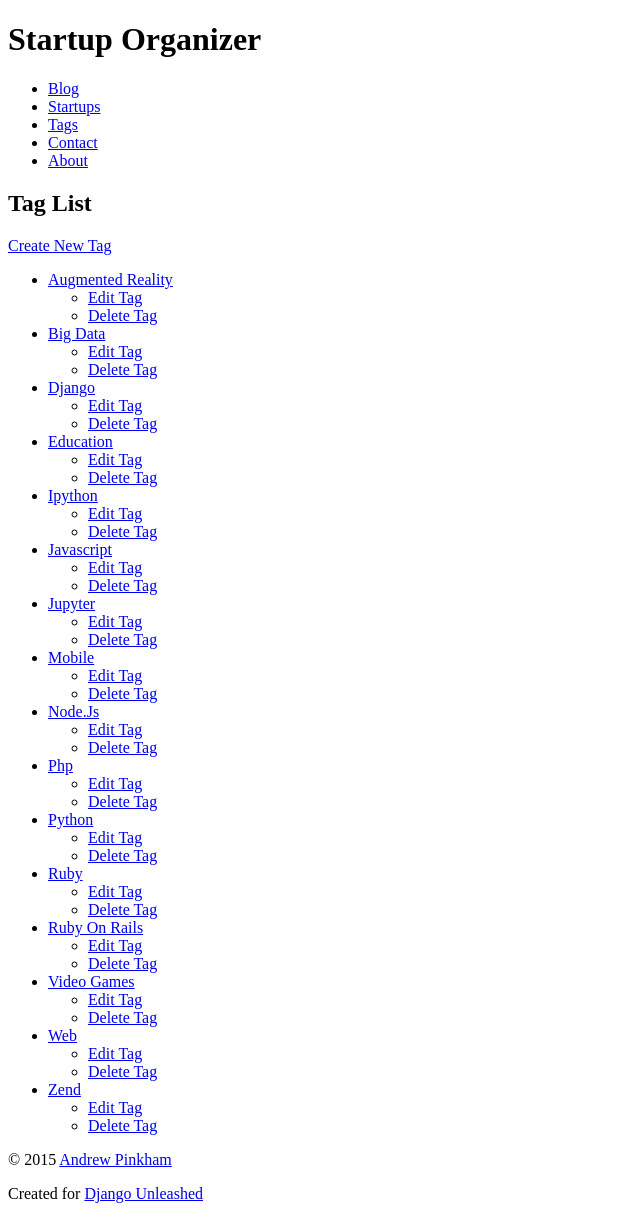
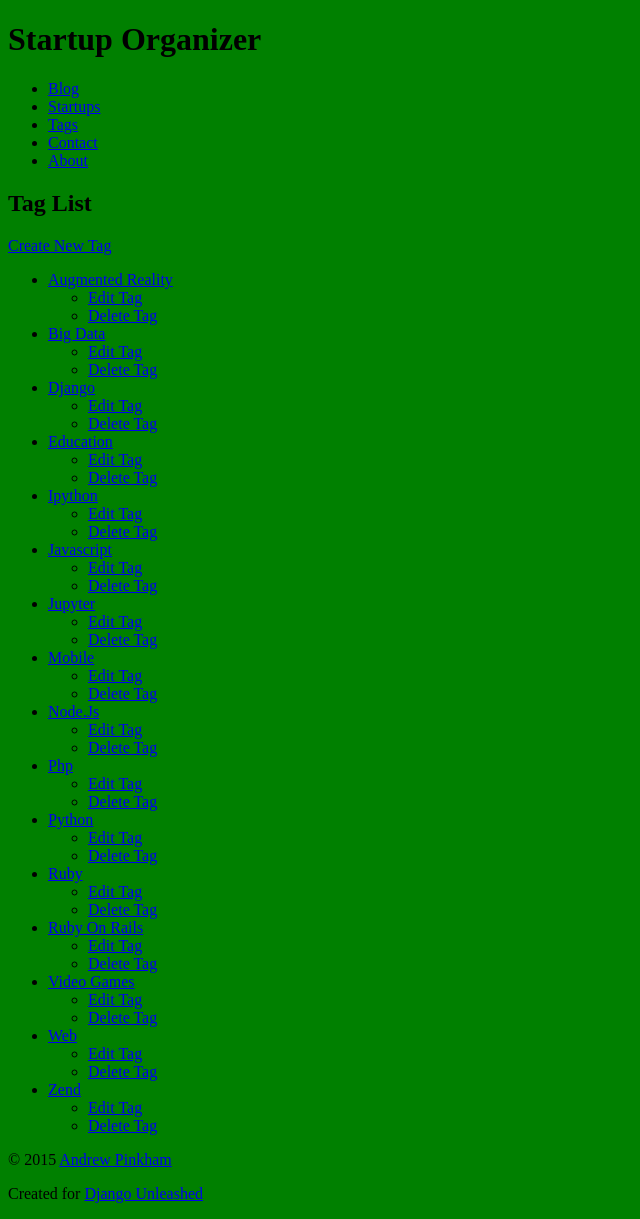
Before and after one commit to JMorris1575/djututorial, a Django app: page /tag/ in a window 1280 px wide. Shown: the whole page, without its empty margins (0-640 px from the left). Run offline with Django 3.2, Linux system fonts and the light colour scheme; data comes from the database, SQL or seed files in the repository; parts of the project's set-up code (start-up, migrations or seed data) failed here and were passed over.

Commit message:
After Section 16.2

```diff
--- /dev/null
+++ b/blog/static/blog/style.css
@@ -0,0 +1,3 @@
+body {
+	background-color: olive;
+}
--- a/blog/templates/blog/base_blog.html
+++ b/blog/templates/blog/base_blog.html
@@ -1 +1,7 @@
 {% extends parent_template|default:"base.html" %}
+
+{% load staticfiles %}
+{% block head %}
+    <link rel="stylesheet" type="text/css"
+          href="{% static 'blog/style.css' %}" />
+{% endblock %}
--- /dev/null
+++ b/organizer/static/organizer/style.css
@@ -0,0 +1,3 @@
+body {
+	background-color: green;
+}
--- a/organizer/templates/organizer/base_organizer.html
+++ b/organizer/templates/organizer/base_organizer.html
@@ -1 +1,7 @@
 {% extends parent_template|default:"base.html" %}
+
+{% load staticfiles %}
+{% block head %}
+    <link rel="stylesheet" type="text/css"
+          href="{% static 'organizer/style.css' %}" />
+{% endblock %}
--- a/templates/base.html
+++ b/templates/base.html
@@ -16,6 +16,7 @@
         <!--[if IE]><script
             src="http://html5shiv.googlecode.com/svn/trunk/html5.js">
         </script><![endif]-->
+        {% block head %}{% endblock %}
     </head>
 
     <body>
```
